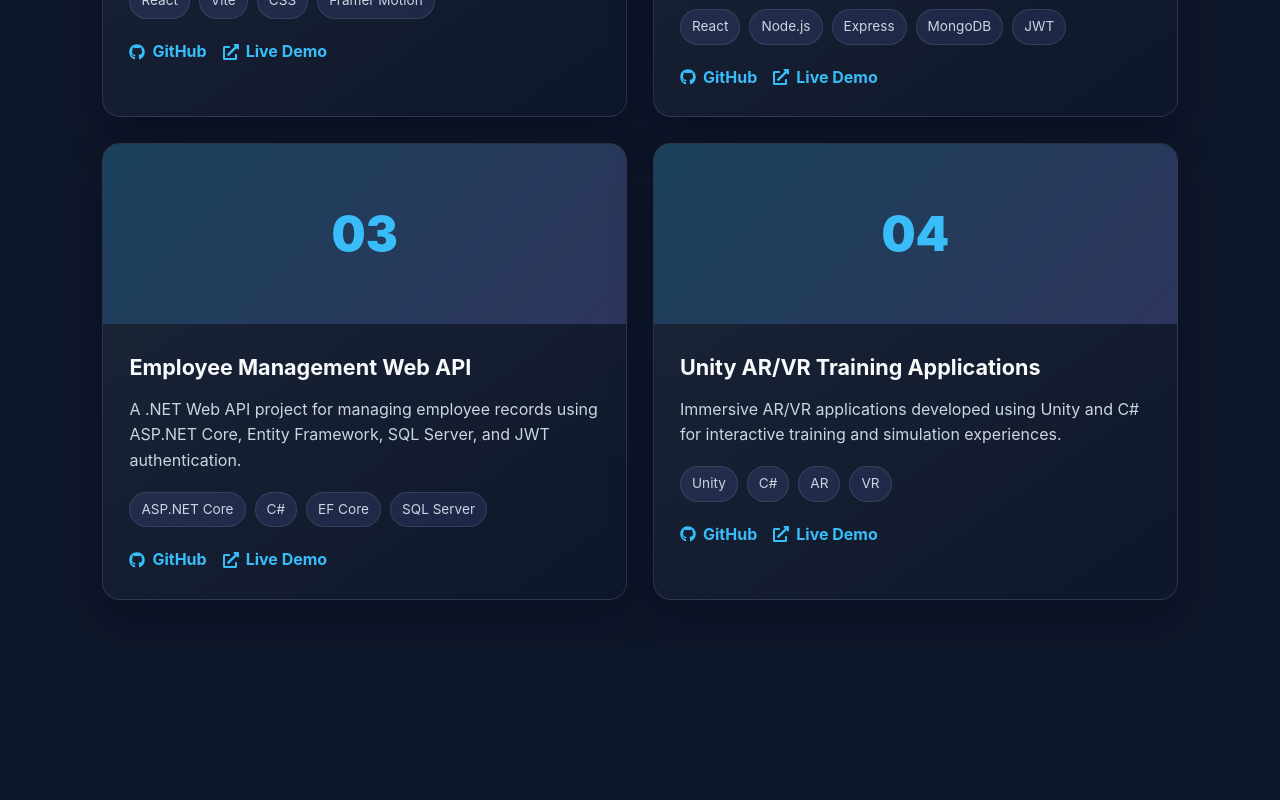
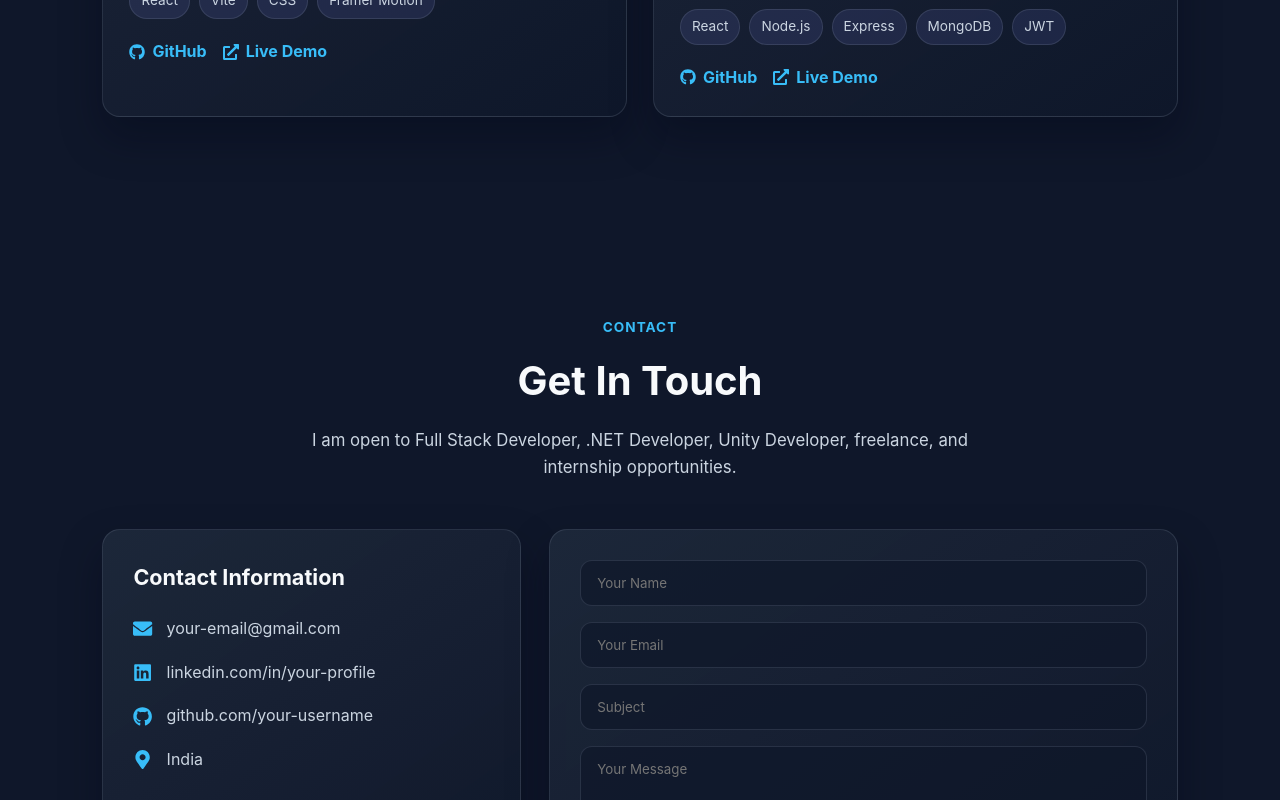
Before and after one commit to fazalmustafa15-ops/portfolio, a React (Vite) app: page / in a window 1280 px wide. Shown: the part 3274-4074 px from the top of the page. Built offline with nearby package versions, Linux system fonts and the light colour scheme.

Commit message:
projects updated

```diff
--- a/src/components/Projects.jsx
+++ b/src/components/Projects.jsx
@@ -9,7 +9,7 @@ function Projects() {
           <p className="section-tag">Projects</p>
           <h2 className="section-title">Featured Work</h2>
           <p className="section-subtitle">
-            A selection of full-stack, .NET, and Unity projects that demonstrate my development skills.
+            A selection of full-stack projects that demonstrate my expertise in frontend and backend development.
           </p>
         </div>
 
--- a/src/data/projects.js
+++ b/src/data/projects.js
@@ -15,22 +15,6 @@ const projects = [
     github: "#",
     live: "#",
   },
-  {
-    title: "Employee Management Web API",
-    description:
-      "A .NET Web API project for managing employee records using ASP.NET Core, Entity Framework, SQL Server, and JWT authentication.",
-    tech: ["ASP.NET Core", "C#", "EF Core", "SQL Server"],
-    github: "#",
-    live: "#",
-  },
-  {
-    title: "Unity AR/VR Training Applications",
-    description:
-      "Immersive AR/VR applications developed using Unity and C# for interactive training and simulation experiences.",
-    tech: ["Unity", "C#", "AR", "VR"],
-    github: "#",
-    live: "#",
-  },
 ];
 
 export default projects;
```
